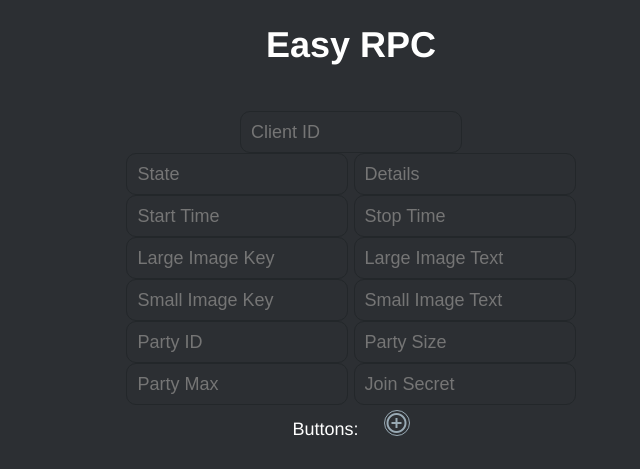
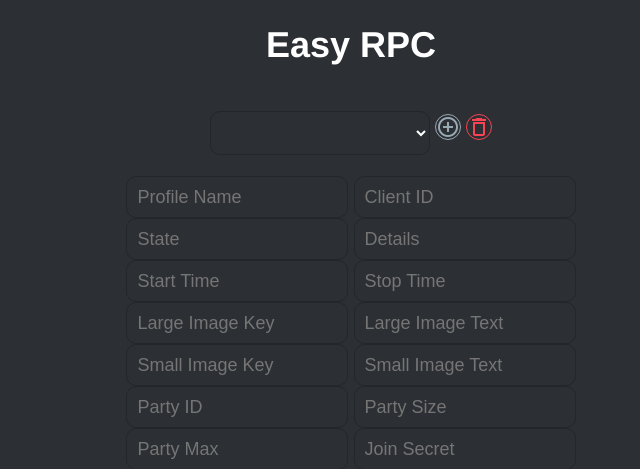
Before and after one commit to amitojsingh366/easy-rpc, a web app: file public/home.html in a window 1280 px wide. Shown: the top 469 px of the page, without its empty margins (289-929 px from the left). Run offline with its HTML, style and script files only (its server is not run), Linux system fonts and the light colour scheme; lists and menus that the app fills with data are empty.

Commit message:
added multiple profiles option

```diff
--- a/package.json
+++ b/package.json
@@ -1,6 +1,6 @@
 {
     "name": "easy-rpc",
-    "version": "2.0.4",
+    "version": "2.0.5",
     "description": "A easy discord rpc",
     "main": "dist/index.js",
     "scripts": {
--- a/public/home.css
+++ b/public/home.css
@@ -25,7 +25,7 @@
     height: 40px;
     background-color: #2c2f31;
     color: #FFFFFF;
-  border: 1px solid  #7289DA;
+    border: 1px solid #7289DA;
     border-radius: 20px;
     font-size: large;
 }
@@ -59,6 +59,29 @@
     margin-left: 20px;
 }
 
+.clear-btn:hover {
+    background-color: #99AAB5;
+    color: #2C2F33;
+    border: 1px solid #2C2F33;
+}
+
+.clear-btn-del {
+    width: auto;
+    height: auto;
+    background-color: #2C2F33;
+    color: #fb4453;
+    border: 1px solid #fb4453;
+    border-radius: 20px;
+    font-size: small;
+    margin-left: 20px;
+}
+
+.clear-btn-del:hover {
+    background-color: #fb4453;
+    color: #2C2F33;
+    border: 1px solid #2C2F33;
+}
+
 .a {
     color: #bcd0dd;
     background: none;
@@ -68,13 +91,9 @@
     cursor: pointer;
     text-decoration: underline;
 }
-a{
+
+a {
     color: #bcd0dd;
-}
-.clear-btn:hover {
-    background-color: #99AAB5;
-    color: #2C2F33;
-    border: 1px solid #2C2F33;
 }
 
 .input-feild {
@@ -119,14 +138,18 @@
     height: 15px;
 }
 
+
 /* Hide default HTML checkbox */
+
 .switch input {
     opacity: 0;
     width: 0;
     height: 0;
 }
 
+
 /* The slider */
+
 .slider {
     position: absolute;
     cursor: pointer;
@@ -151,15 +174,15 @@
     transition: .4s;
 }
 
-  input:checked + .slider {
+input:checked+.slider {
     background-color: #7289DA;
 }
 
-  input:focus + .slider {
+input:focus+.slider {
     box-shadow: 0 0 1px #7289DA;
 }
 
-  input:checked + .slider:before {
+input:checked+.slider:before {
     -webkit-transform: translateX(15px);
     -ms-transform: translateX(15px);
     transform: translateX(15px);
@@ -172,3 +195,23 @@
 .slider.round:before {
     border-radius: 50%;
 }
+
+select {
+    padding: 10px;
+    width: 220px;
+    background-color: #2C2F33;
+    color: #FFFFFF;
+    border: 1px solid #23272A;
+    border-radius: 10px;
+    font-size: large;
+}
+
+select:hover {
+    outline: none;
+    border: 1px solid #7289DA;
+}
+
+option {
+    color: #FFFFFF;
+    background-color: #2C2F33;
+}
--- a/public/home.html
+++ b/public/home.html
@@ -11,14 +11,24 @@
     <center>
 
         <div class="banner-error" style="display: none;" id="2-btn-err">
-            <p style="font-size: 15px;"><i class="material-icons" style="font-size: 15px;">info</i>Not more than 2
-                buttons can be used!</p>
+            <p style="font-size: 15px;"><i class="material-icons" style="font-size: 15px;">info</i>Not more than 2 buttons can be used!</p>
         </div>
 
         <div class="banner-running" style="display: none;" id="is-running-banner">
             <p style="font-size: 15px;"><i class="material-icons" style="font-size: 15px;">info</i> RPC is running!</p>
         </div>
     </center><br>
+    <div>
+        <select name="profiles" id="profiles" onchange="loadProfile(document.getElementById('profiles').value)"></select>
+        <span onclick="createProfile()" style="margin: 0px;" class="clear-btn material-icons">
+            add_circle_outline
+        </span>
+        <span onclick="deleteProfile(document.getElementById('profiles').value)" style="margin: 0px;" class="clear-btn-del material-icons">
+            delete_outline
+        </span>
+    </div>
+    <br>
+    <input type="text" name="profileName" id="profileName" class="input-feild" placeholder="Profile Name">
     <input type="text" name="token" id="token" class="input-feild" placeholder="Client ID"><br>
     <input type="text" name="state" id="state" class="input-feild" placeholder="State">
     <input type="text" name="details" id="details" class="input-feild" placeholder="Details"><br>
@@ -47,11 +57,7 @@
     <button class="stop-btn" onclick="goQuit()">Quit</button>
     <footer>
         <p>
-            <font color="#99AAB5" size="2">Work By Amitoj Singh<br>View the source code here: <a
-                    href="https://shrt.amitoj.net/easy-rpc">https://shrt.amitoj.net/easy-rpc</a><br>Dont know
-                what's
-                going on? Check the <button class="a" onclick="goHelp()" href="">help section</button><br>
-                Dock to system tray: <label class="switch">
+            <font color="#99AAB5" size="2">Work By Amitoj Singh<br>View the source code here: <a href="https://shrt.amitoj.net/easy-rpc">https://shrt.amitoj.net/easy-rpc</a><br>Dont know what's going on? Check the <button class="a" onclick="goHelp()" href="">help section</button><br>                Dock to system tray: <label class="switch">
                     <input type="checkbox" onclick="updateShouldDock()" id="should-dock-checkbox">
                     <span class="slider round"></span>
                 </label><br>
@@ -61,193 +67,9 @@
         </p>
     </footer>
 </body>
+<script src="./home.js"></script>
 <script>
-    const { ipcRenderer } = window.require('electron');
-    let b1l = ""
-    let b1u = ""
-    let b2l = ""
-    let b2u = ""
-    let data = localStorage.getItem("@rpc/data");
-    data = JSON.parse(data);
-    if (data) {
-        document.getElementById("token").value = data.token
-        document.getElementById("state").value = data.state
-        document.getElementById("details").value = data.details
-        document.getElementById("startTimestamp").value = data.startTimestamp
-        document.getElementById("endTimestamp").value = data.endTimestamp
-        document.getElementById("largeImageKey").value = data.largeImageKey
-        document.getElementById("largeImageText").value = data.largeImageText
-        document.getElementById("smallImageKey").value = data.smallImageKey
-        document.getElementById("smallImageText").value = data.smallImageText
-        document.getElementById("partyId").value = data.partyId
-        document.getElementById("partySize").value = data.partySize
-        document.getElementById("partyMax").value = data.partyMax
-        document.getElementById("joinSecret").value = data.joinSecret
-        if (data.button_1_label) {
-            b1l = data.button_1_label;
-        }
-        if (data.button_1_url) {
-            b1u = data.button_1_url
-        }
-        if (data.button_2_label) {
-            b2l = data.button_2_label;
-        }
-        if (data.button_2_url) {
-            b2u = data.button_2_url
-        }
-
-        if (b1l && b1u) {
-            addButton();
-        }
-        if (b2l && b2u) {
-            addButton();
-        }
-    }
-
-    ipcRenderer.send("@rpc/status", "");
-    setInterval(() => {
-        ipcRenderer.send("@rpc/status", "");
-    }, 2500)
-
-    ipcRenderer.on("@rpc/status", (event, isRunning) => {
-        if (isRunning) {
-            document.getElementById("is-running-banner").style.display = 'inherit';
-        } else {
-            document.getElementById("is-running-banner").style.display = 'none';
-        }
-    })
-    if (localStorage.getItem("@app/shouldDock")) {
-        document.getElementById("should-dock-checkbox").checked = JSON.parse(localStorage.getItem("@app/shouldDock"));
-    } else {
-        document.getElementById("should-dock-checkbox").checked = true;
-    }
-
-    ipcRenderer.on("@app/shouldDock", (event, args) => {
-        ipcRenderer.send("@app/shouldDock", document.getElementById("should-dock-checkbox").checked);
-    });
-
-    function clearData() {
-        localStorage.clear();
-    }
-    function saveData() {
-        let data = {
-            token: document.getElementById("token").value,
-            state: document.getElementById("state").value,
-            details: document.getElementById("details").value,
-            startTimestamp: document.getElementById("startTimestamp").value,
-            endTimestamp: document.getElementById("endTimestamp").value,
-            largeImageKey: document.getElementById("largeImageKey").value,
-            largeImageText: document.getElementById("largeImageText").value,
-            smallImageKey: document.getElementById("smallImageKey").value,
-            smallImageText: document.getElementById("smallImageText").value,
-            partyId: document.getElementById("partyId").value,
-            partySize: document.getElementById("partySize").value,
-            partyMax: document.getElementById("partyMax").value,
-            joinSecret: document.getElementById("joinSecret").value,
-        }
-
-        if (document.getElementById("button_1_label") || document.getElementById("button_1_url")) {
-            data.button_1_label = document.getElementById("button_1_label").value;
-            data.button_1_url = document.getElementById("button_1_url").value;
-        }
-
-        if (document.getElementById("button_2_label") || document.getElementById("button_2_url")) {
-            data.button_2_label = document.getElementById("button_2_label").value;
-            data.button_2_url = document.getElementById("button_2_url").value;
-        }
-
-        localStorage.setItem("@rpc/data", JSON.stringify(data));
-    }
-
-    function submitData() {
-        let data = {
-            token: document.getElementById("token").value,
-            state: document.getElementById("state").value,
-            details: document.getElementById("details").value,
-            startTimestamp: document.getElementById("startTimestamp").value,
-            endTimestamp: document.getElementById("endTimestamp").value,
-            largeImageKey: document.getElementById("largeImageKey").value,
-            largeImageText: document.getElementById("largeImageText").value,
-            smallImageKey: document.getElementById("smallImageKey").value,
-            smallImageText: document.getElementById("smallImageText").value,
-            partyId: document.getElementById("partyId").value,
-            partySize: document.getElementById("partySize").value,
-            partyMax: document.getElementById("partyMax").value,
-            joinSecret: document.getElementById("joinSecret").value,
-        }
-
-        if (document.getElementById("button_1_label") || document.getElementById("button_1_url")) {
-            data.button_1_label = document.getElementById("button_1_label").value;
-            data.button_1_url = document.getElementById("button_1_url").value;
-        }
-
-        if (document.getElementById("button_2_label") || document.getElementById("button_2_url")) {
-            data.button_2_label = document.getElementById("button_2_label").value;
-            data.button_2_url = document.getElementById("button_2_url").value;
-        }
-
-        localStorage.setItem("@rpc/data", JSON.stringify(data));
-        ipcRenderer.send("@rpc/update", data);
-    }
-
-
-    function addButton() {
-        let btn_div = document.getElementById('buttons');
-        if (document.getElementById('button_1_label')) {
-            if (document.getElementById('button_2_label')) {
-                document.getElementById('2-btn-err').style.display = 'inherit';
-            } else {
-                btn_div.append(document.createElement('br'));
-                let input = document.createElement('input');
-                let input_2 = document.createElement('input');
-                input.type = 'text';
-                input.name = 'button_2_label';
-                input.id = 'button_2_label';
-                input.className = 'input-feild';
-                input.placeholder = 'Button Label';
-                input.value = b2l;
-                input_2.type = 'text';
-                input_2.name = 'button_2_url';
-                input_2.id = 'button_2_url';
-                input_2.className = 'input-feild';
-                input_2.placeholder = 'Button Url';
-                input_2.value = b2u;
-                btn_div.append(input);
-                btn_div.append(input_2);
-            }
-        } else {
-            let input = document.createElement('input');
-            let input_2 = document.createElement('input');
-            input.type = 'text';
-            input.name = 'button_1_label';
-            input.id = 'button_1_label';
-            input.className = 'input-feild';
-            input.placeholder = 'Button Label';
-            input.value = b1l;
-            input_2.type = 'text';
-            input_2.name = 'button_1_url';
-            input_2.id = 'button_1_url';
-            input_2.className = 'input-feild';
-            input_2.placeholder = 'Button Url';
-            input_2.value = b1u;
-            btn_div.append(input);
-            btn_div.append(input_2);
-        }
-    }
-    function goHelp() {
-        ipcRenderer.send("@window/navigate", "help.html");
-    }
-
-    function goQuit() {
-        ipcRenderer.send("@app/quit", true);
-    }
-
-    function updateShouldDock() {
-        localStorage.setItem("@app/shouldDock", document.getElementById("should-dock-checkbox").checked);
-        ipcRenderer.send("@app/shouldDock", document.getElementById("should-dock-checkbox").checked);
-    }
-
-
+    onLoad();
 </script>
 
 </html>
--- /dev/null
+++ b/public/home.js
@@ -0,0 +1,319 @@
+const {
+    ipcRenderer
+} = window.require('electron');
+let b1l = ""
+let b1u = ""
+let b2l = ""
+let b2u = ""
+
+
+function loadProfiles(select) {
+    let selector = document.getElementById("profiles");
+    selector.options.length = 0;
+    if (!localStorage.getItem("@rpc/profiles")) {
+        let p = [{
+            id: "default",
+            name: "Default Profile",
+        }];
+        localStorage.setItem("@rpc/profiles", JSON.stringify(p));
+    }
+    let profiles = localStorage.getItem("@rpc/profiles");
+    profiles = JSON.parse(profiles);
+    if (profiles.length === 0) {
+        profiles = [{
+            id: "default",
+            name: "Default Profile",
+        }]
+    }
+    for (let index = 0; index < profiles.length; index++) {
+        const profile = profiles[index];
+        let opt = document.createElement("option");
+        if (profile.id === select) {
+            opt.selected = true;
+        }
+        opt.value = profile.id;
+        opt.text = profile.name;
+        selector.appendChild(opt);
+    }
+
+    loadProfile(select);
+}
+
+function loadProfile(profileID) {
+    let profiles = localStorage.getItem("@rpc/profiles");
+    profiles = JSON.parse(profiles);
+    let profile = profiles.find((p) => p.id == profileID);
+    if (profile.data) {
+        let data = profile.data;
+        document.getElementById("profileName").value = profile.name;
+        document.getElementById("token").value = data.token
+        document.getElementById("state").value = data.state
+        document.getElementById("details").value = data.details
+        document.getElementById("startTimestamp").value = data.startTimestamp
+        document.getElementById("endTimestamp").value = data.endTimestamp
+        document.getElementById("largeImageKey").value = data.largeImageKey
+        document.getElementById("largeImageText").value = data.largeImageText
+        document.getElementById("smallImageKey").value = data.smallImageKey
+        document.getElementById("smallImageText").value = data.smallImageText
+        document.getElementById("partyId").value = data.partyId
+        document.getElementById("partySize").value = data.partySize
+        document.getElementById("partyMax").value = data.partyMax
+        document.getElementById("joinSecret").value = data.joinSecret
+
+        if (data.button_1_label) {
+            b1l = data.button_1_label;
+        }
+        if (data.button_1_url) {
+            b1u = data.button_1_url
+        }
+        if (data.button_2_label) {
+            b2l = data.button_2_label;
+        }
+        if (data.button_2_url) {
+            b2u = data.button_2_url
+        }
+
+        if (b1l && b1u) {
+            addButton();
+        }
+        if (b2l && b2u) {
+            addButton();
+        }
+    } else {
+        document.getElementById("profileName").value = "";
+        document.getElementById("token").value = "";
+        document.getElementById("state").value = "";
+        document.getElementById("details").value = "";
+        document.getElementById("startTimestamp").value = "";
+        document.getElementById("endTimestamp").value = "";
+        document.getElementById("largeImageKey").value = "";
+        document.getElementById("largeImageText").value = "";
+        document.getElementById("smallImageKey").value = "";
+        document.getElementById("smallImageText").value = "";
+        document.getElementById("partyId").value = "";
+        document.getElementById("partySize").value = "";
+        document.getElementById("partyMax").value = "";
+        document.getElementById("joinSecret").value = "";
+        b1l = "";
+        b1u = "";
+        b2l = "";
+        b2u = "";
+        if (document.getElementById("button_1_label")) {
+            document.getElementById("button_1_label").remove();
+        }
+        if (document.getElementById("button_1_url")) {
+            document.getElementById("button_1_url").remove();
+        }
+        if (document.getElementById("button_2_label")) {
+            document.getElementById("button_2_label").remove();
+        }
+        if (document.getElementById("button_2_url")) {
+            document.getElementById("button_2_url").remove();
+        }
+    }
+}
+
+function createProfile() {
+    let id = randomString(8);
+    let profiles = localStorage.getItem("@rpc/profiles");
+    profiles = JSON.parse(profiles);
+    let profile = {
+        id: id,
+        name: "New Profile"
+    }
+    profiles.push(profile);
+    localStorage.setItem("@rpc/profiles", JSON.stringify(profiles));
+    loadProfiles(id);
+}
+
+function deleteProfile(id) {
+    let profiles = localStorage.getItem("@rpc/profiles");
+    profiles = JSON.parse(profiles);
+    let i = profiles.indexOf(profiles.find((p) => p.id == id))
+    profiles.splice(i, 1);
+    console.log(profiles);
+    localStorage.setItem("@rpc/profiles", JSON.stringify(profiles));
+    loadProfiles("default");
+}
+
+function onLoad() {
+    ipcRenderer.send("@rpc/status", "");
+    setInterval(() => {
+        ipcRenderer.send("@rpc/status", "");
+    }, 2500)
+
+    ipcRenderer.on("@rpc/status", (event, isRunning) => {
+        if (isRunning) {
+            document.getElementById("is-running-banner").style.display = 'inherit';
+        } else {
+            document.getElementById("is-running-banner").style.display = 'none';
+        }
+    })
+    if (localStorage.getItem("@app/shouldDock")) {
+        document.getElementById("should-dock-checkbox").checked = JSON.parse(localStorage.getItem("@app/shouldDock"));
+    } else {
+        document.getElementById("should-dock-checkbox").checked = true;
+    }
+
+    ipcRenderer.on("@app/shouldDock", (event, args) => {
+        ipcRenderer.send("@app/shouldDock", document.getElementById("should-dock-checkbox").checked);
+    });
+
+    let lp = "default";
+    if (localStorage.getItem("@app/lastProfile")) {
+        lp = localStorage.getItem("@app/lastProfile");
+    }
+
+    loadProfiles(lp);
+}
+
+function clearData() {
+    localStorage.clear();
+}
+
+function saveData() {
+    let data = {
+        token: document.getElementById("token").value,
+        state: document.getElementById("state").value,
+        details: document.getElementById("details").value,
+        startTimestamp: document.getElementById("startTimestamp").value,
+        endTimestamp: document.getElementById("endTimestamp").value,
+        largeImageKey: document.getElementById("largeImageKey").value,
+        largeImageText: document.getElementById("largeImageText").value,
+        smallImageKey: document.getElementById("smallImageKey").value,
+        smallImageText: document.getElementById("smallImageText").value,
+        partyId: document.getElementById("partyId").value,
+        partySize: document.getElementById("partySize").value,
+        partyMax: document.getElementById("partyMax").value,
+        joinSecret: document.getElementById("joinSecret").value,
+    }
+
+    if (document.getElementById("button_1_label") || document.getElementById("button_1_url")) {
+        data.button_1_label = document.getElementById("button_1_label").value;
+        data.button_1_url = document.getElementById("button_1_url").value;
+    }
+
+    if (document.getElementById("button_2_label") || document.getElementById("button_2_url")) {
+        data.button_2_label = document.getElementById("button_2_label").value;
+        data.button_2_url = document.getElementById("button_2_url").value;
+    }
+
+    let profileID = document.getElementById("profiles").value;
+    let profiles = localStorage.getItem("@rpc/profiles");
+    profiles = JSON.parse(profiles);
+    let profile = profiles.find((p) => p.id == profileID);
+    if (data) {
+        profile.data = data;
+    }
+    profile.name = document.getElementById("profileName").value;
+    console.log(profiles);
+    localStorage.setItem("@rpc/profiles", JSON.stringify(profiles));
+    localStorage.setItem("@app/lastProfile", profile.id);
+}
+
+function submitData() {
+    let data = {
+        token: document.getElementById("token").value,
+        state: document.getElementById("state").value,
+        details: document.getElementById("details").value,
+        startTimestamp: document.getElementById("startTimestamp").value,
+        endTimestamp: document.getElementById("endTimestamp").value,
+        largeImageKey: document.getElementById("largeImageKey").value,
+        largeImageText: document.getElementById("largeImageText").value,
+        smallImageKey: document.getElementById("smallImageKey").value,
+        smallImageText: document.getElementById("smallImageText").value,
+        partyId: document.getElementById("partyId").value,
+        partySize: document.getElementById("partySize").value,
+        partyMax: document.getElementById("partyMax").value,
+        joinSecret: document.getElementById("joinSecret").value,
+    }
+
+    if (document.getElementById("button_1_label") || document.getElementById("button_1_url")) {
+        data.button_1_label = document.getElementById("button_1_label").value;
+        data.button_1_url = document.getElementById("button_1_url").value;
+    }
+
+    if (document.getElementById("button_2_label") || document.getElementById("button_2_url")) {
+        data.button_2_label = document.getElementById("button_2_label").value;
+        data.button_2_url = document.getElementById("button_2_url").value;
+    }
+
+    let profileID = document.getElementById("profiles").value;
+    let profiles = localStorage.getItem("@rpc/profiles");
+    profiles = JSON.parse(profiles);
+    let profile = profiles.find((p) => p.id == profileID);
+    if (data) {
+        profile.data = data;
+    }
+    console.log(profiles);
+    profile.name = document.getElementById("profileName").value;
+    localStorage.setItem("@rpc/profiles", JSON.stringify(profiles));
+    localStorage.setItem("@app/lastProfile", profile.id);
+    ipcRenderer.send("@rpc/update", data);
+}
+
+
+function addButton() {
+    let btn_div = document.getElementById('buttons');
+    if (document.getElementById('button_1_label')) {
+        if (document.getElementById('button_2_label')) {
+            document.getElementById('2-btn-err').style.display = 'inherit';
+        } else {
+            btn_div.append(document.createElement('br'));
+            let input = document.createElement('input');
+            let input_2 = document.createElement('input');
+            input.type = 'text';
+            input.name = 'button_2_label';
+            input.id = 'button_2_label';
+            input.className = 'input-feild';
+            input.placeholder = 'Button Label';
+            input.value = b2l;
+            input_2.type = 'text';
+            input_2.name = 'button_2_url';
+            input_2.id = 'button_2_url';
+            input_2.className = 'input-feild';
+            input_2.placeholder = 'Button Url';
+            input_2.value = b2u;
+            btn_div.append(input);
+            btn_div.append(input_2);
+        }
+    } else {
+        let input = document.createElement('input');
+        let input_2 = document.createElement('input');
+        input.type = 'text';
+        input.name = 'button_1_label';
+        input.id = 'button_1_label';
+        input.className = 'input-feild';
+        input.placeholder = 'Button Label';
+        input.value = b1l;
+        input_2.type = 'text';
+        input_2.name = 'button_1_url';
+        input_2.id = 'button_1_url';
+        input_2.className = 'input-feild';
+        input_2.placeholder = 'Button Url';
+        input_2.value = b1u;
+        btn_div.append(input);
+        btn_div.append(input_2);
+    }
+}
+
+function goHelp() {
+    ipcRenderer.send("@window/navigate", "help.html");
+}
+
+function goQuit() {
+    ipcRenderer.send("@app/quit", true);
+}
+
+function updateShouldDock() {
+    localStorage.setItem("@app/shouldDock", document.getElementById("should-dock-checkbox").checked);
+    ipcRenderer.send("@app/shouldDock", document.getElementById("should-dock-checkbox").checked);
+}
+
+
+function randomString(length) {
+    var chars = '0123456789abcdefghijklmnopqrstuvwxyzABCDEFGHIJKLMNOPQRSTUVWXYZ';
+    var result = '';
+    for (var i = length; i > 0; --i) result += chars[Math.round(Math.random() * (chars.length - 1))];
+    return result;
+}
```
Also changed, not shown: src/index.ts (+1 -15 lines), 2 other files. Lines whose indentation alone changed are shown as unchanged.
